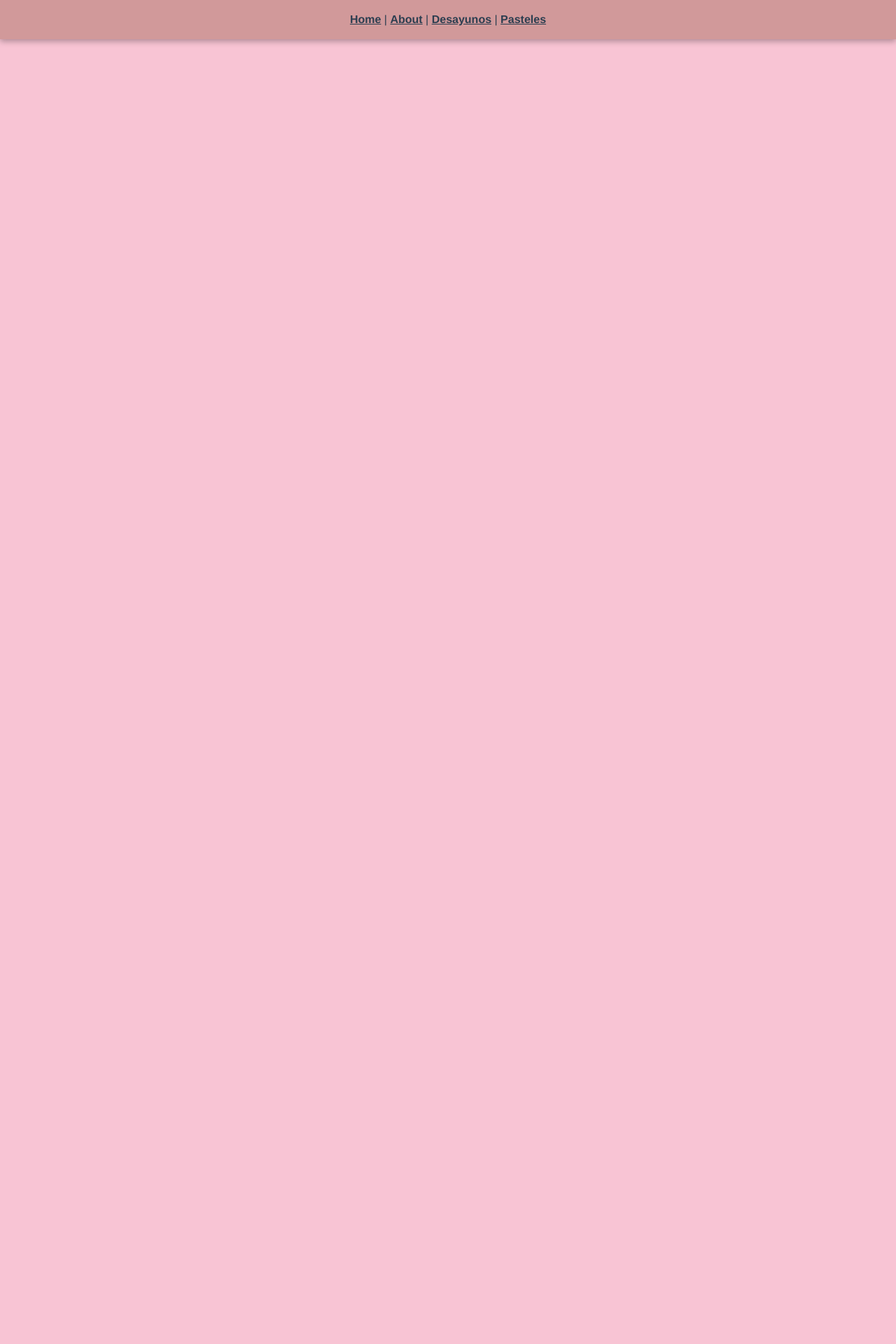
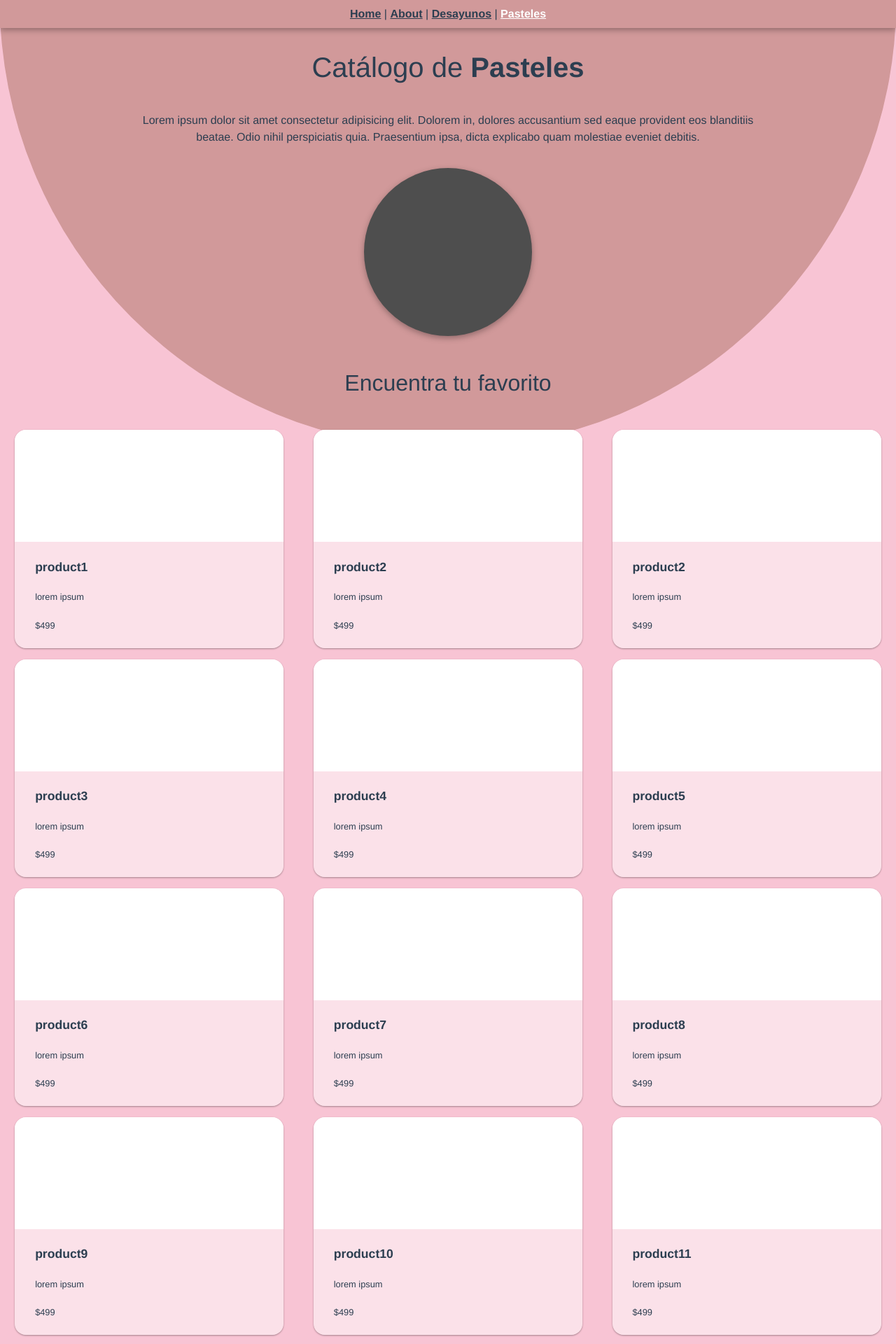
Before and after one commit to amsuarez99/CakesFront, a Vue app: page /pasteles in a window 1280 px wide. Shown: the top 1920 px of the page at 70% size. Before the commit the page ends 800 px from the top, so only its background shows below. Built offline with nearby package versions, Linux system fonts and the light colour scheme.

Commit message:
Finishes card-repettition and adds cake view template

```diff
--- a/src/App.vue
+++ b/src/App.vue
@@ -1,11 +1,11 @@
 <template>
-  <div id="nav" class="drop-shadow py-3 secondary-pink">
+  <div id="nav" class="drop-shadow secondary-pink p-2">
     <router-link to="/">Home</router-link> |
     <router-link to="/about">About</router-link> |
     <router-link to="/desayunos">Desayunos</router-link> |
     <router-link to="/pasteles">Pasteles</router-link>
   </div>
-  <router-view class="pt-4"/>
+  <router-view class="pt-5"/>
 </template>
 
 <style>
@@ -34,6 +34,7 @@
 #nav a {
   font-weight: bold;
   color: #2c3e50;
+  height: 1rem;
 }
 
 #nav a.router-link-exact-active {
--- a/src/components/Card.vue
+++ b/src/components/Card.vue
@@ -1,10 +1,10 @@
 <template>
-  <div class="card-employee">
+  <div class="card-employee d-flex flex-column">
     <span></span>
     <div class="content d-flex flex-column">
       <p>{{product.name}}</p>
       <p>{{product.description}}</p>
-      <p class="py-2">${{product.price}}</p>
+      <p class="mb-0">${{product.price}}</p>
     </div>
   </div>
 </template>
@@ -49,6 +49,7 @@ export default {
   .content {
       font-size: 0.8em;
       padding: 1.3rem 1rem;
+      flex: auto;
   }
 
   .content p {
@@ -67,7 +68,7 @@ export default {
 
   .content p:last-child {
     margin-top: auto;
-    background-color: white;
+    font-weight: 450;
   }
 
 </style>
--- a/src/router/index.js
+++ b/src/router/index.js
@@ -2,6 +2,7 @@ import { createRouter, createWebHistory } from 'vue-router'
 import Home from '../views/Home.vue';
 import About from '../views/About.vue';
 import BoxCatalog from '../views/BoxCatalog.vue';
+import CakeCatalog from '../views/CakeCatalog.vue';
 
 const routes = [
     {
@@ -13,6 +14,11 @@ const routes = [
         path: '/desayunos',
         name: 'BoxCatalog',
         component: BoxCatalog
+    },
+    {
+        path: '/pasteles',
+        name: 'CakeCatalog',
+        component: CakeCatalog
     },
     {
         path: '/about',
--- a/src/views/BoxCatalog.vue
+++ b/src/views/BoxCatalog.vue
@@ -19,7 +19,17 @@
       </div>
   </div>
 
-  <div class="salados d-flex flex-wrap justify-content-around">
+  <!-- Products -->
+  <h2 class="mb-4">Platillo Salado</h2>
+  <div class="my-5 d-flex flex-wrap justify-content-around">
+    <CardComponent v-for="(product, index) in products" :product="product" :key="index"></CardComponent>
+  </div>
+  <h2 class="mb-4">Platillo Dulce</h2>
+  <div class="my-5 d-flex flex-wrap justify-content-around">
+    <CardComponent v-for="(product, index) in products" :product="product" :key="index"></CardComponent>
+  </div>
+  <h2 class="mb-4">Productos Misceláneos</h2>
+  <div class="my-5 d-flex flex-wrap justify-content-around">
     <CardComponent v-for="(product, index) in products" :product="product" :key="index"></CardComponent>
   </div>
 </template>
@@ -28,7 +38,7 @@
 import ButtonComponent from '@/components/Button';
 import CardComponent from '@/components/Card'
 export default {
-  name: 'Catalog',
+  name: 'BoxCatalog',
   components: {
     ButtonComponent,
     CardComponent
@@ -51,6 +61,21 @@ export default {
           description: 'lorem ips ipsum ipsum ipsum ipsum ipsum ipsum ipsum ipsum ipsum ipsum ipsumum',
           price: 499
         },
+        // {
+        //   name: 'Product 4',
+        //   description: 'lorem ips ipsum ipsum ipsum ipsum ipsum ipsum ipsum ipsum ipsum ipsum ipsumum',
+        //   price: 499
+        // },
+        // {
+        //   name: 'Product 5',
+        //   description: 'lorem ips ipsum ipsum ipsum ipsum ipsum ipsum ipsum ipsum ipsum ipsum ipsumum',
+        //   price: 499
+        // },
+        // {
+        //   name: 'Product 6',
+        //   description: 'lorem ips ipsum ipsum ipsum ipsum ipsum ipsum ipsum ipsum ipsum ipsum ipsumum',
+        //   price: 499
+        // },
       ]
     }
   }
@@ -64,7 +89,7 @@ export default {
   top: 0;
   left: 0;
   width: 100%;
-  height: 150%;
+  height: 100%;
   clip-path: circle(60% at top);
 }
 
--- a/src/views/CakeCatalog.vue
+++ b/src/views/CakeCatalog.vue
@@ -3,31 +3,24 @@
   <div class="masthead container-fluid pt-5 my-4">
     <!-- Masthead -->
       <div class="mx-auto w-75">
-        <h1 class="display-6 mb-4">Catálogo de <b>Desayunos</b></h1>
+        <h1 class="display-6 mb-4">Catálogo de <b>Pasteles</b></h1>
         <p class="p-3 text-md-center">Lorem ipsum dolor sit amet consectetur adipisicing elit. Dolorem in, dolores accusantium sed eaque provident eos blanditiis beatae. Odio nihil perspiciatis quia. Praesentium ipsa, dicta explicabo quam molestiae eveniet debitis.</p>
       </div>
-      <div class="w-75 mx-auto">
-        <span class="logo drop-shadow mx-auto rounded-circle mb-5"></span>
-        <div class="d-flex row justify-content-md-center mb-5">
-          <div class="col-md mb-3 mb-md-0">
-            <ButtonComponent href="#" text="Arma tu desayuno"></ButtonComponent>
-          </div>
-          <div class="col-md">
-            <ButtonComponent href="#" text="Los más vendidos"></ButtonComponent>
-          </div>
-        </div>
-      </div>
+      <span class="logo mx-auto drop-shadow mx-auto rounded-circle mb-5"></span>
   </div>
 
+  <!-- Products -->
+  <h2 class="mb-4">Encuentra tu favorito</h2>
+  <div class="my-5 d-flex flex-wrap justify-content-around">
+    <CardComponent v-for="(product, index) in products" :product="product" :key="index"></CardComponent>
+  </div>
 </template>
 
 <script>
-import ButtonComponent from '@/components/Button';
 import CardComponent from '@/components/Card'
 export default {
   name: 'CakeCatalog',
   components: {
-    ButtonComponent,
     CardComponent
   },
   data() {
@@ -48,6 +41,51 @@ export default {
           description: 'lorem ipsum',
           price: 499
         },
+        {
+          name: 'product3',
+          description: 'lorem ipsum',
+          price: 499
+        },
+        {
+          name: 'product4',
+          description: 'lorem ipsum',
+          price: 499
+        },
+        {
+          name: 'product5',
+          description: 'lorem ipsum',
+          price: 499
+        },
+        {
+          name: 'product6',
+          description: 'lorem ipsum',
+          price: 499
+        },
+        {
+          name: 'product7',
+          description: 'lorem ipsum',
+          price: 499
+        },
+        {
+          name: 'product8',
+          description: 'lorem ipsum',
+          price: 499
+        },
+        {
+          name: 'product9',
+          description: 'lorem ipsum',
+          price: 499
+        },
+        {
+          name: 'product10',
+          description: 'lorem ipsum',
+          price: 499
+        },
+        {
+          name: 'product11',
+          description: 'lorem ipsum',
+          price: 499
+        },
       ]
     }
   }
@@ -61,7 +99,7 @@ export default {
   top: 0;
   left: 0;
   width: 100%;
-  height: 150%;
+  height: 100%;
   clip-path: circle(60% at top);
 }
 
```
